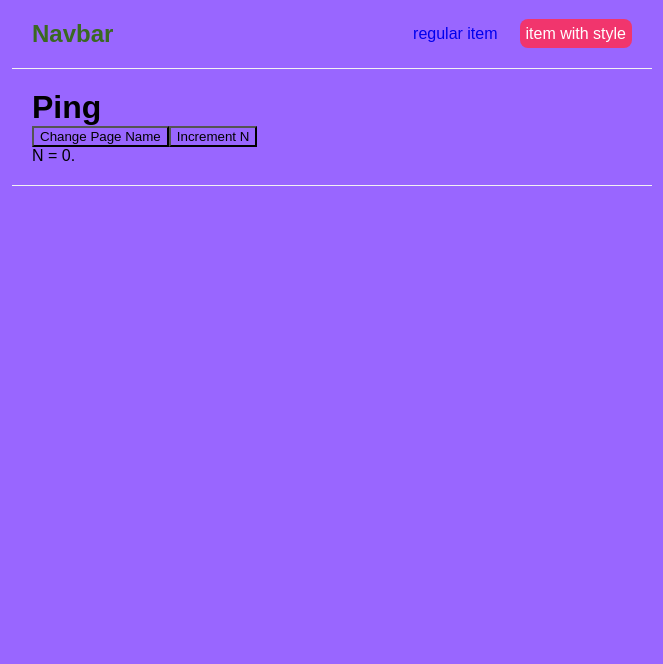
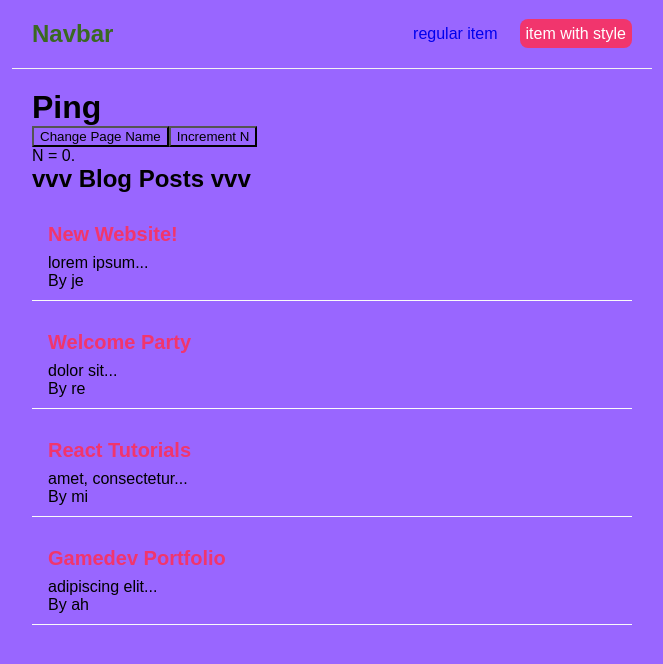
Before and after one commit to j-stillman/react-tutorial-project, a React (Create React App) app: page / in a window 1280 px wide. Shown: the top 664 px of the page, without its empty margins (308-971 px from the left). Built offline with nearby package versions, Linux system fonts and the light colour scheme.

Commit message:
Learning about props

```diff
--- a/src/App.js
+++ b/src/App.js
@@ -21,6 +21,7 @@ function App() {
       <Navbar />
       <Home />
 
+
     {/* Below is the original starter code. Keeping it for reference for now */}
     {/*
      <header className="App-header">
--- /dev/null
+++ b/src/BlogList.js
@@ -0,0 +1,38 @@
+// A BlogList is a paragraph followed by a list of blog posts. We will be using useState hooks to dynamically
+// change the blog posts, this way we don't have to hard code each div every single time.
+
+import { useState } from 'react';
+
+//const BlogList = (props) => {             // One way of receiving props. Another more efficient way is shown below
+const BlogList = ({blogs, title}) => {
+
+    // Using this more efficient way of receiving props, we do not need to declare them as variables
+    //const blogs = props.blogs;
+    //const title = props.title;
+
+    // In order to display each of these blog post previews, we need to use the map function.
+    // blogs.map has an array as the caller, and uses an anonymous function. It seems similar to
+    // the enhanced for-loop in c++, where we declare a variable to represent each value as we iterate over a set.
+    // Compare and contrast the following:
+    //      for(int n : array) { ... }
+    //      blogs.map((blog) => ( ... ) )
+    // They aren't entirely the same though. It seems like the parentheses indicate that this mapping just
+    // returns some HTML/JSX for each "blog" belonging to the array blogs.
+    return (
+        <div className="BlogList">
+            <h2>{ title }</h2>
+            {
+                blogs.map((blog) => (
+                    <div className="blog-preview" key={ blog.id }>
+                        <h3>{ blog.title }</h3>
+                        <p>{ blog.body }</p>
+                        <p>By { blog.author }</p>
+                    </div>
+                ))
+            }
+        </div>
+    );
+
+}
+
+export default BlogList;
--- a/src/Home.js
+++ b/src/Home.js
@@ -1,3 +1,5 @@
+
+import BlogList from './BlogList';
 
 // You may have noticed that variables declared inside a component do NOT change onscreen. For example,
 // the variable title = "Webpage Name" is inserted into the h1 tags.
@@ -31,6 +33,28 @@ const Home = () => {
         setClicks(clicks + 1);
     }
 
+    // List of blog posts that we will use and reuse around the project
+    // Note: We will be passing this data (the blogs array) into the child component
+    // <BlogList /> which has been added to the bottom of the HTML/JSX this function returns.
+    // In order to do this, we will use something called props, the purpose of which is just that.
+    // Syntax of props is the following:
+    //      <BlogList blogs={ blogs } />
+    // The prop must be "received" inside the child component as well. This is done simply by
+    // declaring the parameter "props" inside the component declaration. In the case of the BlogList component,
+    // it will look like the following:
+    //      const BlogList = (props) => {
+    //          // ...
+    //          const blogs = props.blogs;
+    //          // ...
+    //      }
+    // At which point we will be able to use the blogs array inside BlogList.
+    const [blogs, setBlogs] = useState([
+        { title: "New Website!", body: "lorem ipsum...", author: "je", id: 1 },
+        { title: "Welcome Party", body: "dolor sit...", author: "re", id: 2 },
+        { title: "React Tutorials", body: "amet, consectetur...", author: "mi", id: 3 },
+        { title: "Gamedev Portfolio", body: "adipiscing elit...", author: "ah", id: 4 }
+    ]);
+
     return (
         <div className="home">
             <h1>{ title }</h1>
@@ -49,6 +73,9 @@ const Home = () => {
                 Increment N
             </button>
             <p>N = { clicks }.</p>
+
+            {/* We will add a BlogList object below which I have turned into its own component */}
+            <BlogList blogs={ blogs } title={ "vvv Blog Posts vvv" } />
         </div>
     );
 }
--- a/src/index.css
+++ b/src/index.css
@@ -50,3 +50,20 @@
   margin: 40px auto;
   padding: 20px;
 }
+
+/* BlogList Styling */
+.blog-preview {
+  padding: 10px 16px;
+  margin: 20px 0;
+  border-bottom: 1px solid #fafafa;
+}
+
+.blog-preview:hover {
+  box-shadow: 1px 3px 5px rgba(0, 0, 0, 0.5);
+}
+
+.blog-preview h3 {
+  font-size: 20px;
+  color: #f1356d;
+  margin-bottom: 8px;
+}
```
